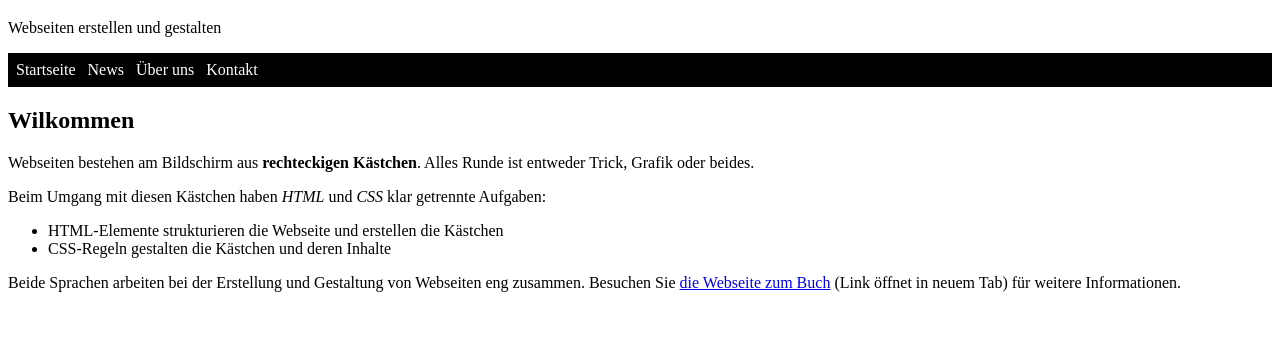
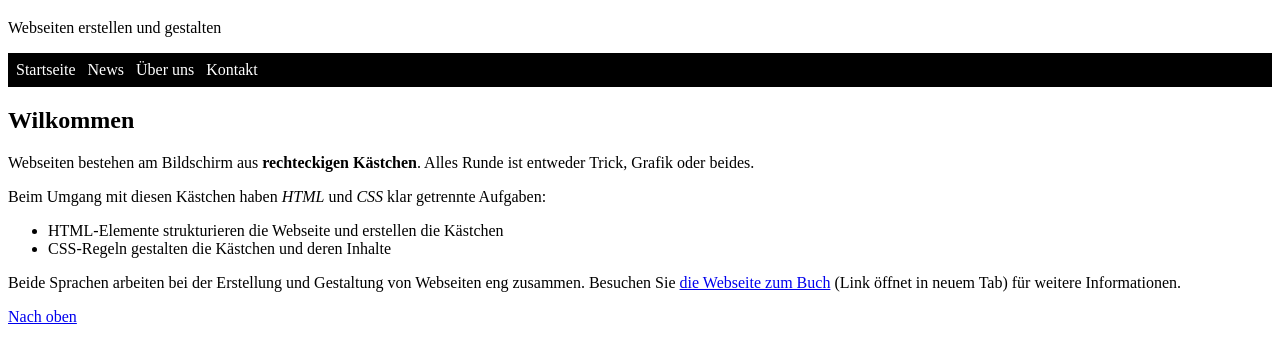
Before and after one commit to carosadosa/buch, a plain HTML site: page index.html in a window 1280 px wide. Shown: the part 61-424 px from the top of the page. Drawn offline with Linux system fonts and the light colour scheme.

Commit message:
Link "Nach oben" einfügen
geht zu "Top"

```diff
--- a/index.html
+++ b/index.html
@@ -50,10 +50,7 @@
 
         <!-- Fussbereich -->
         <footer>
-
-
-
-
+            <a href="#top">Nach oben</a>
         </footer>
 
     </body>
```
